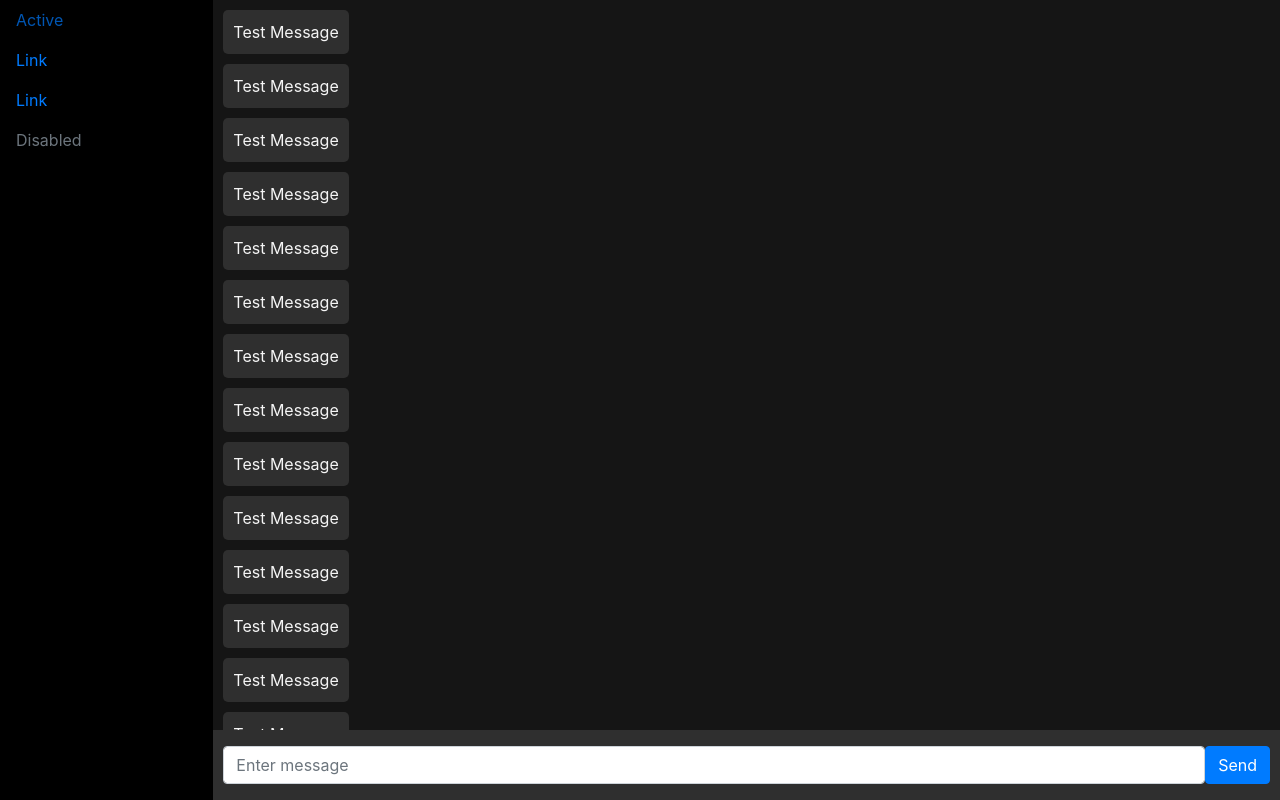
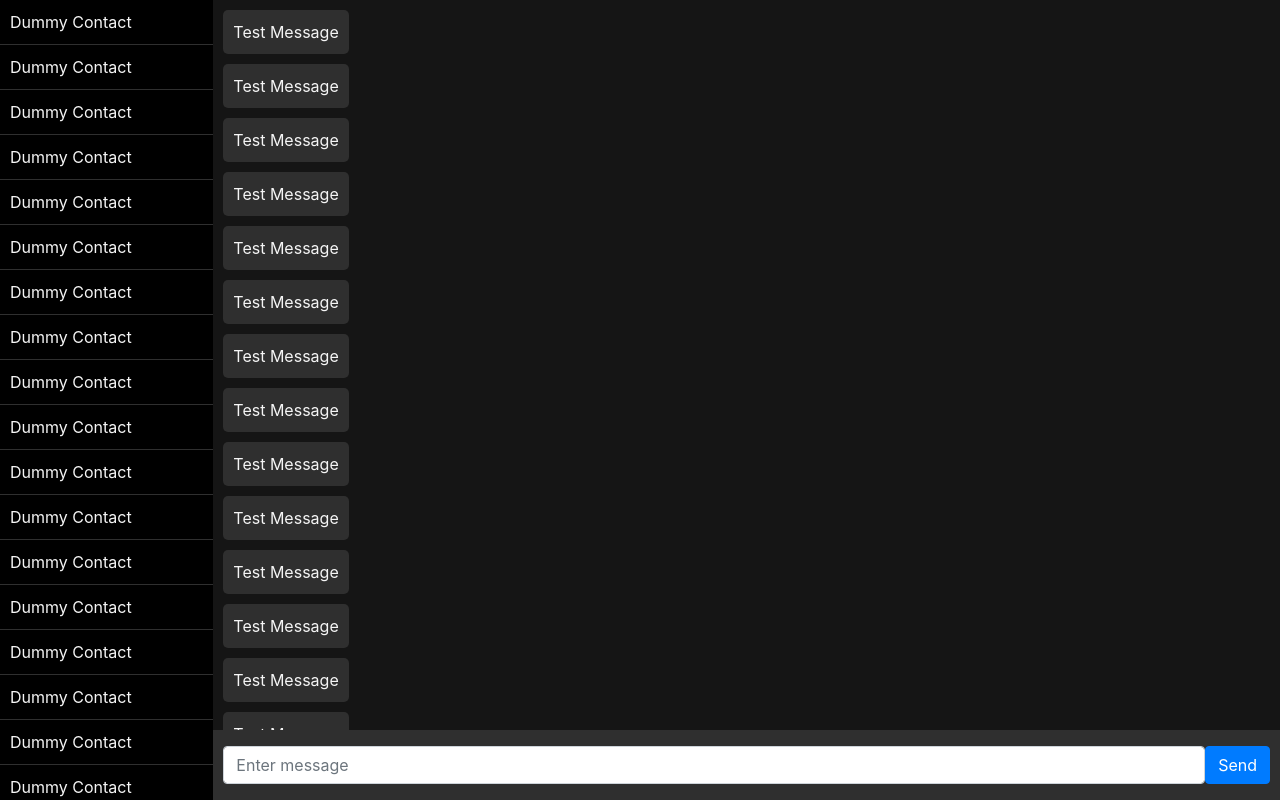
Before and after one commit to 287mdsahil/dingding, a React (Create React App) app in the folder client/: page / in a window 1280 px wide. Built offline with nearby package versions, Linux system fonts and the light colour scheme.

Commit message:
Modified sidebar

```diff
--- a/client/src/components/ChatWindow.js
+++ b/client/src/components/ChatWindow.js
@@ -12,7 +12,9 @@ function Message() {
 				margin: '0 10px',
 				background: 'var(--surface)',
 				borderRadius: 5
-			}}>Test Message</span>
+			}}>
+                Test Message
+            </span>
 		</div>
 	);
 }
--- a/client/src/components/SidePanel.js
+++ b/client/src/components/SidePanel.js
@@ -1,4 +1,15 @@
-import Nav from 'react-bootstrap/Nav'
+function ContactCard() {
+    return (
+        <div style={{
+            padding: 10,
+            borderBottom: 'solid',
+            borderWidth: 1,
+            borderColor: 'var(--surface)',
+        }}>
+            Dummy Contact
+        </div>
+    );
+}
 
 function Sidepanel() {
     return (
@@ -8,22 +19,30 @@ function Sidepanel() {
             display: 'flex',
             flexDirection: 'column',
             flexGrow: 2,
-            overflowY: 'auto'
+            overflowY: 'auto',
+    		scrollbarColor: 'var(--surface) transparent',
         }}>
-            <Nav.Item>
-                <Nav.Link href="/home">Active</Nav.Link>
-            </Nav.Item>
-            <Nav.Item>
-                <Nav.Link eventKey="link-1">Link</Nav.Link>
-            </Nav.Item>
-            <Nav.Item>
-                <Nav.Link eventKey="link-2">Link</Nav.Link>
-            </Nav.Item>
-            <Nav.Item>
-                <Nav.Link eventKey="disabled" disabled>
-                    Disabled
-    			</Nav.Link>
-            </Nav.Item>
+            <ContactCard />
+            <ContactCard />
+            <ContactCard />
+            <ContactCard />
+            <ContactCard />
+            <ContactCard />
+            <ContactCard />
+            <ContactCard />
+            <ContactCard />
+            <ContactCard />
+            <ContactCard />
+            <ContactCard />
+            <ContactCard />
+            <ContactCard />
+            <ContactCard />
+            <ContactCard />
+            <ContactCard />
+            <ContactCard />
+            <ContactCard />
+            <ContactCard />
+            <ContactCard />
         </div>
     );
 }
```
Also changed, not shown: 1 other file (tests, documents, lock files or other folders).
